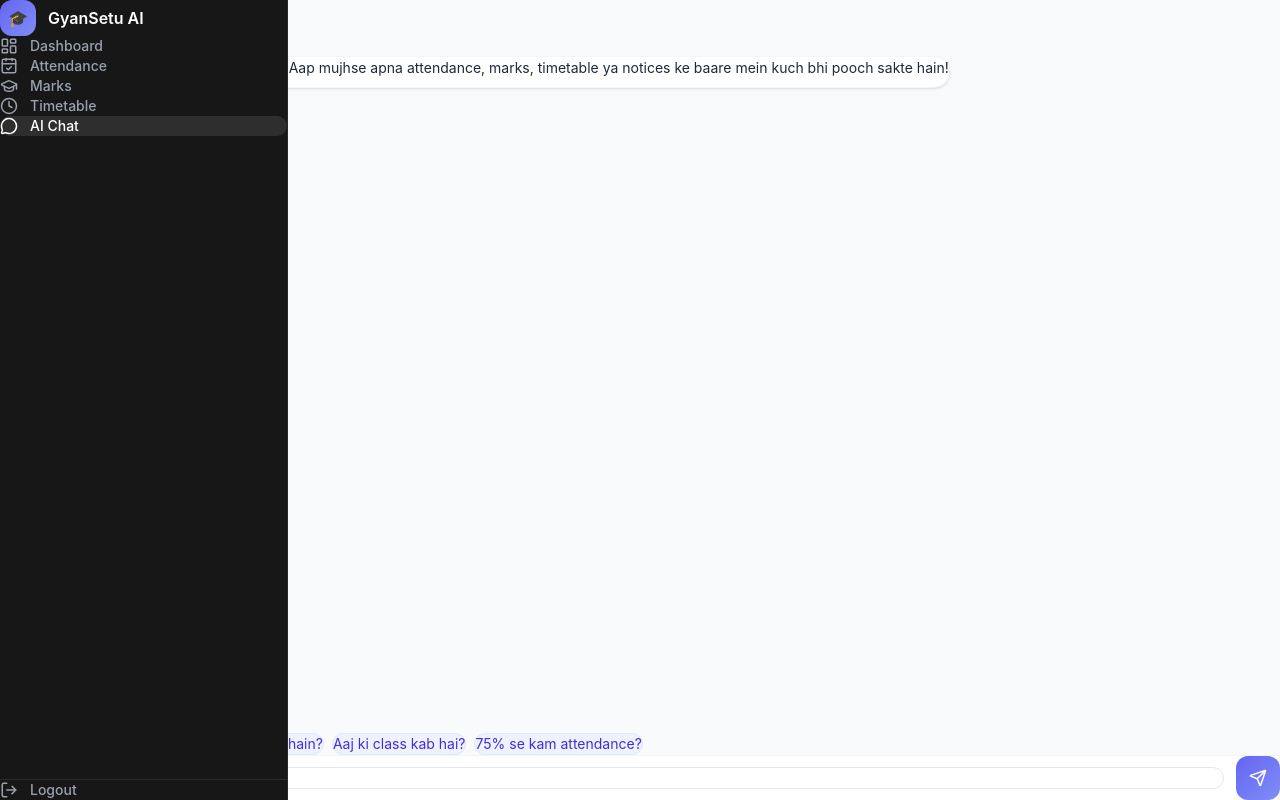
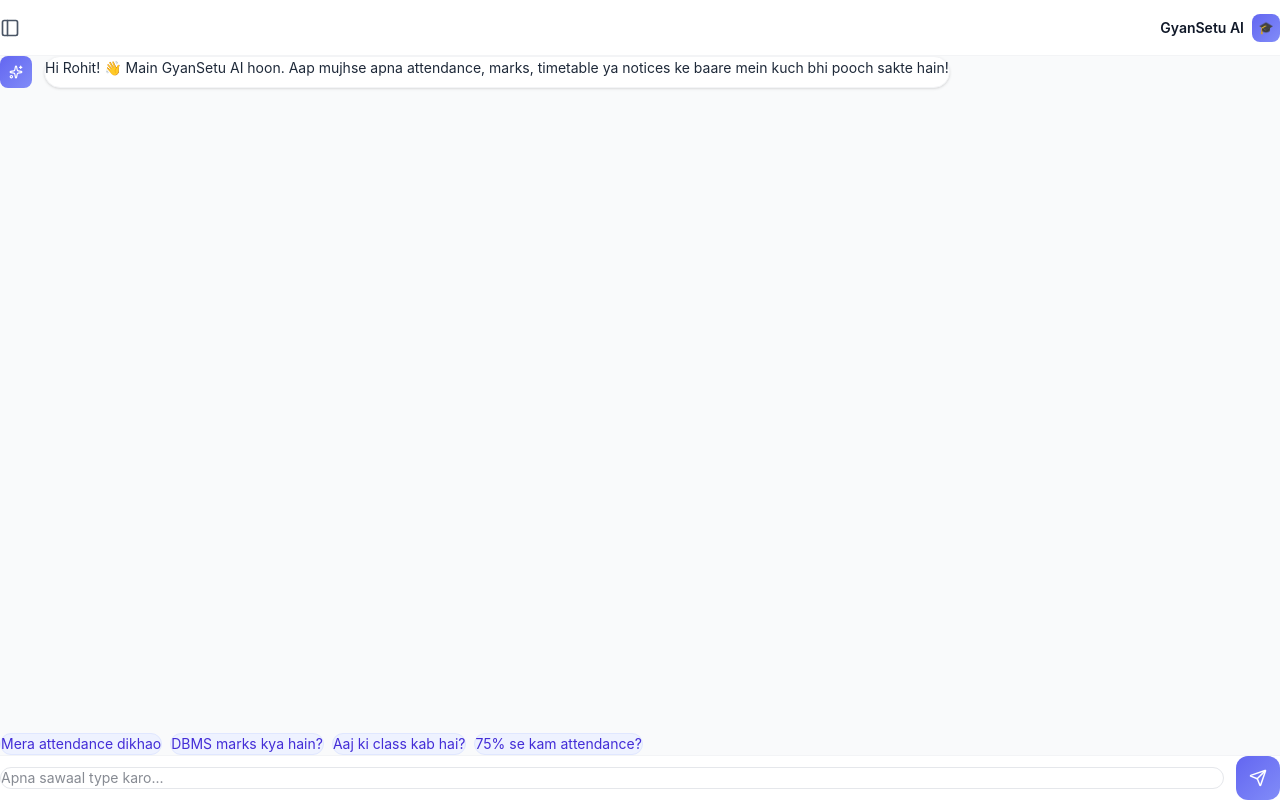
Before and after one commit to Rohitraj45592/gyansetu-ai, a Next.js app in the folder frontend/: page /chat in a window 1280 px wide. Built offline with nearby package versions, Linux system fonts and the light colour scheme; sample sign-in values are in the browser's storage.

Commit message:
Collapsible sidebar on all devices

```diff
--- a/frontend/components/Sidebar.tsx
+++ b/frontend/components/Sidebar.tsx
@@ -31,8 +31,8 @@ export default function Sidebar() {
 
   return (
     <>
-      {/* Mobile top bar */}
-      <div className="lg:hidden fixed top-0 left-0 right-0 h-14 bg-white border-b border-gray-100 flex items-center justify-between px-4 z-40">
+      {/* Top bar - all devices */}
+      <div className="fixed top-0 left-0 right-0 h-14 bg-white border-b border-gray-100 flex items-center justify-between px-4 z-40">
         <button
           onClick={() => setOpen(true)}
           className="p-2 rounded-lg hover:bg-gray-50 text-gray-600 -ml-2"
@@ -48,10 +48,10 @@ export default function Sidebar() {
         </div>
       </div>
 
-      {/* Dark overlay - mobile only */}
+      {/* Dark overlay */}
       {open && (
         <div
-          className="lg:hidden fixed inset-0 bg-black/40 z-40"
+          className="fixed inset-0 bg-black/40 z-40"
           onClick={() => setOpen(false)}
         />
       )}
@@ -62,7 +62,6 @@ export default function Sidebar() {
           fixed top-0 left-0 h-full w-72 bg-[#171717] border-r border-[#2a2a2a]
           flex flex-col z-50
           transform transition-transform duration-300 ease-in-out
-          lg:translate-x-0
           ${open ? 'translate-x-0' : '-translate-x-full'}
         `}>
 
@@ -76,7 +75,7 @@ export default function Sidebar() {
           </div>
           <button
             onClick={() => setOpen(false)}
-            className="lg:hidden p-1.5 rounded-lg text-gray-400 hover:text-white hover:bg-white/5">
+            className="p-1.5 rounded-lg text-gray-400 hover:text-white hover:bg-white/5">
             <PanelLeft size={18} />
           </button>
         </div>
```
